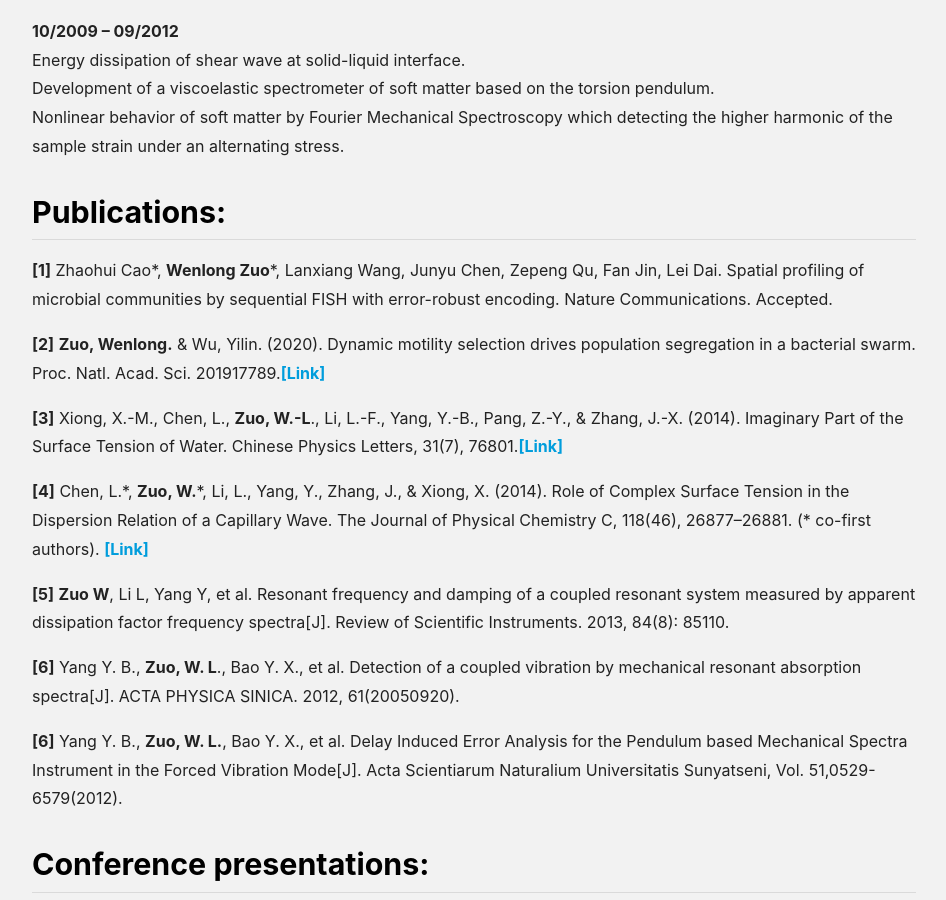
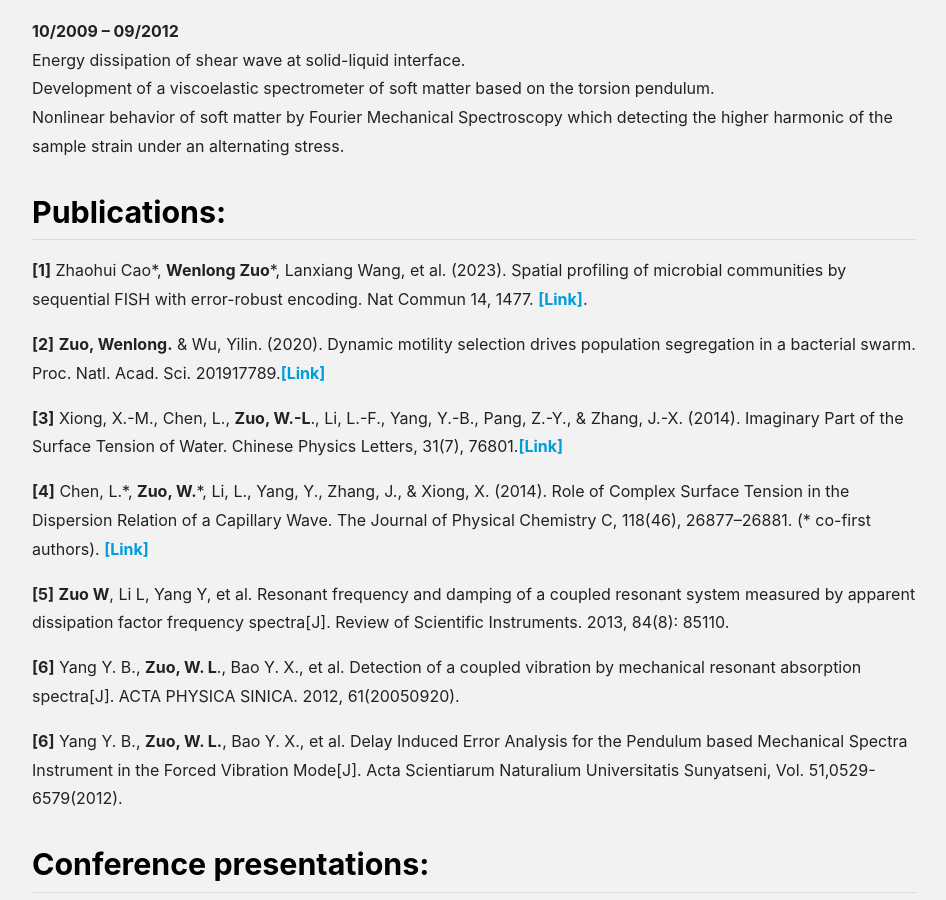
Before and after one commit to JacobZuo/jacobzuo.github.io, a Jekyll site: the page built from about.md, in a window 1280 px wide and 900 px high, scrolled down 1441 px. Shown: the whole window, without its empty margins (166-1112 px from the left). Built offline with Jekyll 4.4.1, drawn with Linux system fonts in a browser that asks for light colours; nearby versions of some CDN libraries.

Commit message:
Update about Page

```diff
--- a/about.md
+++ b/about.md
@@ -54,7 +54,7 @@ Nonlinear behavior of soft matter by Fourier Mechanical Spectroscopy which detec
 
 ## Publications:
 
-**[1]** Zhaohui Cao\*, **Wenlong Zuo**\*, Lanxiang Wang, Junyu Chen, Zepeng Qu, Fan Jin, Lei Dai. Spatial profiling of microbial communities by sequential FISH with error-robust encoding. Nature Communications. Accepted.
+**[1]** Zhaohui Cao\*, **Wenlong Zuo**\*, Lanxiang Wang, et al. (2023). Spatial profiling of microbial communities by sequential FISH with error-robust encoding. Nat Commun 14, 1477. [[Link]](https://www.nature.com/articles/s41467-023-37188-3).
 
 **[2]** **Zuo, Wenlong.** & Wu, Yilin. (2020). Dynamic motility selection drives population segregation in a bacterial swarm. Proc. Natl. Acad. Sci. 201917789.[[Link]](https://www.pnas.org/content/117/9/4693)
 
```
